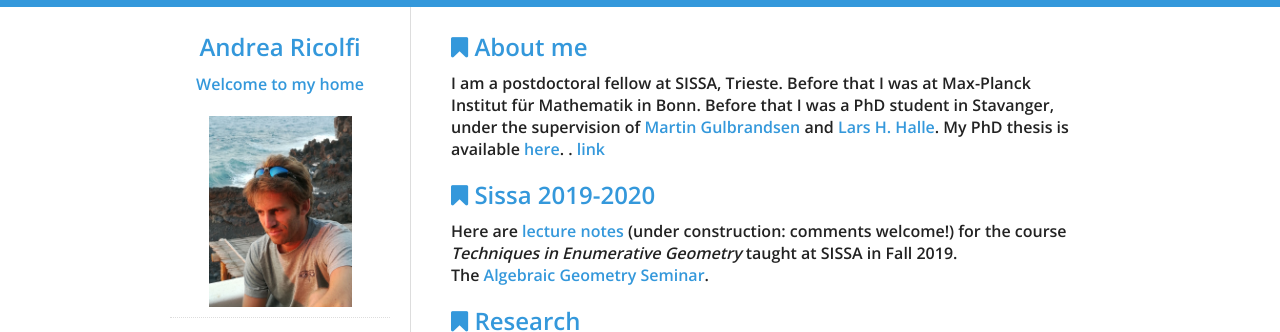
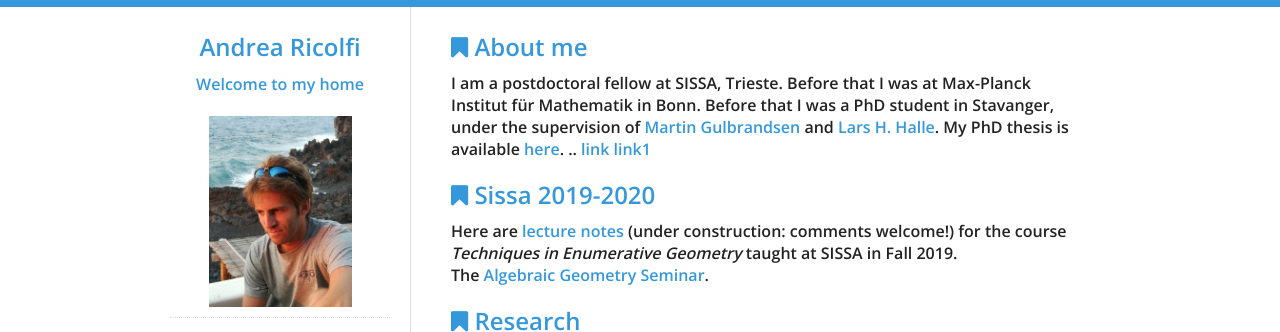
Before and after one commit to atricolfi/atricolfi.github.io, a Jekyll site: the page built from index.html, in a window 1280 px wide. Shown: the top 332 px of the page. Built offline with Jekyll 4.4.1, drawn with Linux system fonts in a browser that asks for light colours.

Commit message:
Update index.html

```diff
--- a/index.html
+++ b/index.html
@@ -8,7 +8,7 @@ title: Homepage
 <p>
 I am a postdoctoral fellow at SISSA, Trieste. Before that I was at Max-Planck Institut für Mathematik in Bonn. Before that I was a PhD student in Stavanger,
 under the supervision of <a href="http://www.ux.uis.no/%7Emartingg/">Martin Gulbrandsen</a> and
-<a href="http://www.math.ku.dk/english/about/news/halle/"> Lars H. Halle</a>. My PhD thesis is available <a href="phd-thesis.pdf">here</a>. . <a href="attempt.html">link</a>
+<a href="http://www.math.ku.dk/english/about/news/halle/"> Lars H. Halle</a>. My PhD thesis is available <a href="phd-thesis.pdf">here</a>. .. <a href="attempt.html">link</a> <a href="attempt.html">link1</a>
 </p>
 
   <div id="home">
```
